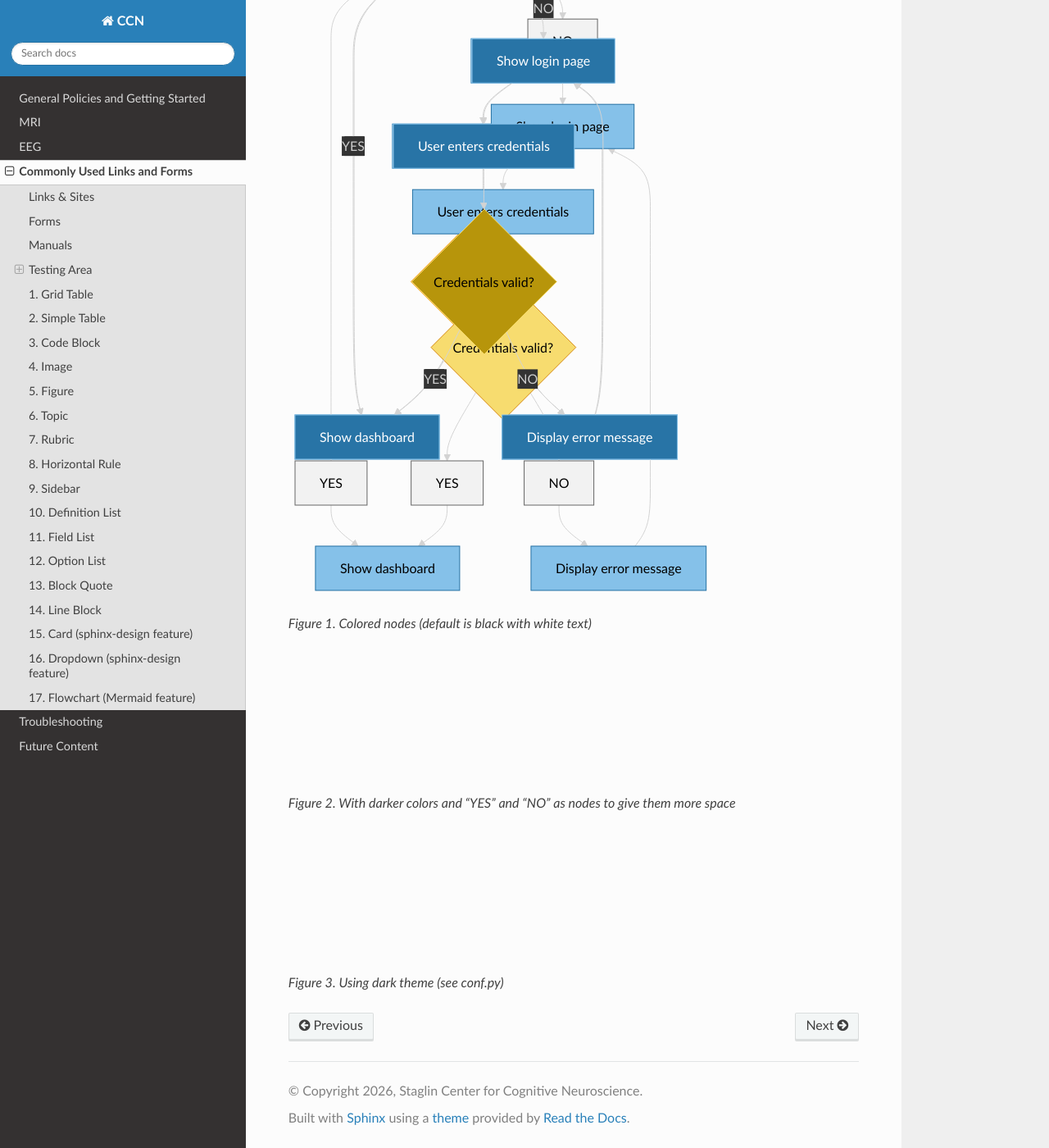
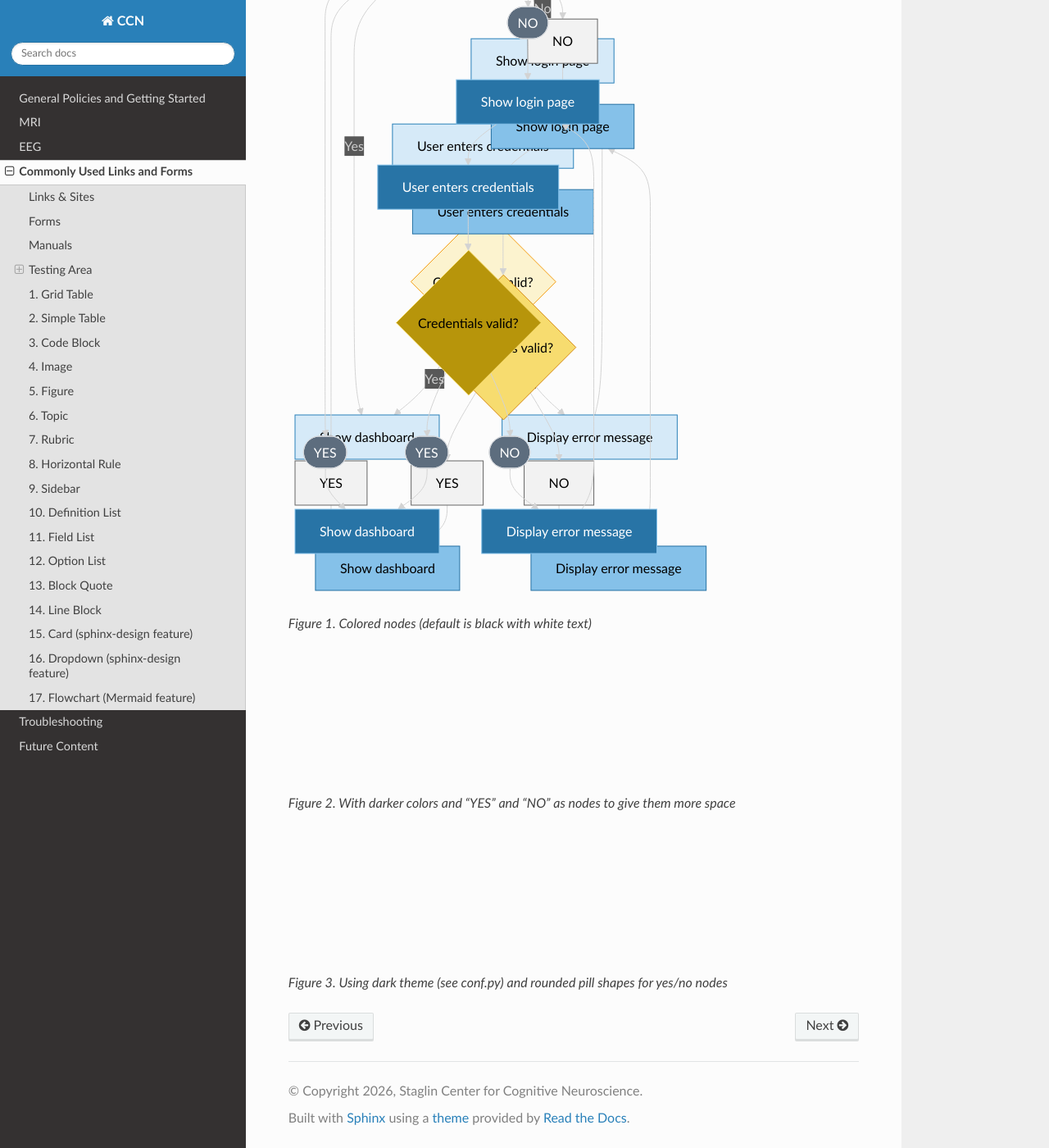
Before and after one commit to CCN-Support/CCN_Wiki, a Sphinx documentation site: the page built from docs/source/links-and-forms.rst, in a window 1280 px wide and 1400 px high, scrolled down 5914 px. Shown: the whole window at 82% size. Built offline with Sphinx 7.4.7 and the Read the Docs theme 3.1.0, drawn with Linux system fonts in a browser that asks for light colours; some of the changed text lies outside the part shown.

Commit message:
Update links-and-forms.rst

```diff
--- a/docs/source/links-and-forms.rst
+++ b/docs/source/links-and-forms.rst
@@ -303,30 +303,40 @@ CLI
 
 
 .. mermaid::
-   :caption: Figure 3. Using dark theme (see conf.py)
+   :caption: Figure 3. Using dark theme (see conf.py) and rounded pill shapes for yes/no nodes
 
    %%{init: {
        "theme": "dark",
        "themeVariables": {
-           "fontSize": "18px",
-           "edgeLabelBackground": "#333333"
+           "fontSize": "18px"
        }
    }}%%
 
    flowchart TD
-       A[User visits website] --> B{Logged in?}
-       B -->|  YES  | C[Show dashboard]
-       B -->|  NO  | D[Show login page]
+       A([User visits website]) --> B{Logged in?}
+
+       B --> Y1([YES])
+       B --> N1([NO])
+
+       Y1 --> C[Show dashboard]
+       N1 --> D[Show login page]
+
        D --> E[User enters credentials]
        E --> F{Credentials valid?}
-       F -->|  YES  | C
-       F -->|  NO  | G[Display error message]
+
+       F --> Y2([YES])
+       F --> N2([NO])
+
+       Y2 --> C
+       N2 --> G[Display error message]
        G --> D
 
        classDef start fill:#1e8449,stroke:#82e0aa,color:#fff,font-size:18px;
        classDef decision fill:#b7950b,stroke:#f7dc6f,color:#000,font-size:18px;
        classDef action fill:#2874a6,stroke:#85c1e9,color:#fff,font-size:18px;
+       classDef answer fill:#5d6d7e,stroke:#d5d8dc,color:#fff,font-size:18px;
 
        class A start;
        class B,F decision;
        class C,D,E,G action;
+       class Y1,N1,Y2,N2 answer;
```
